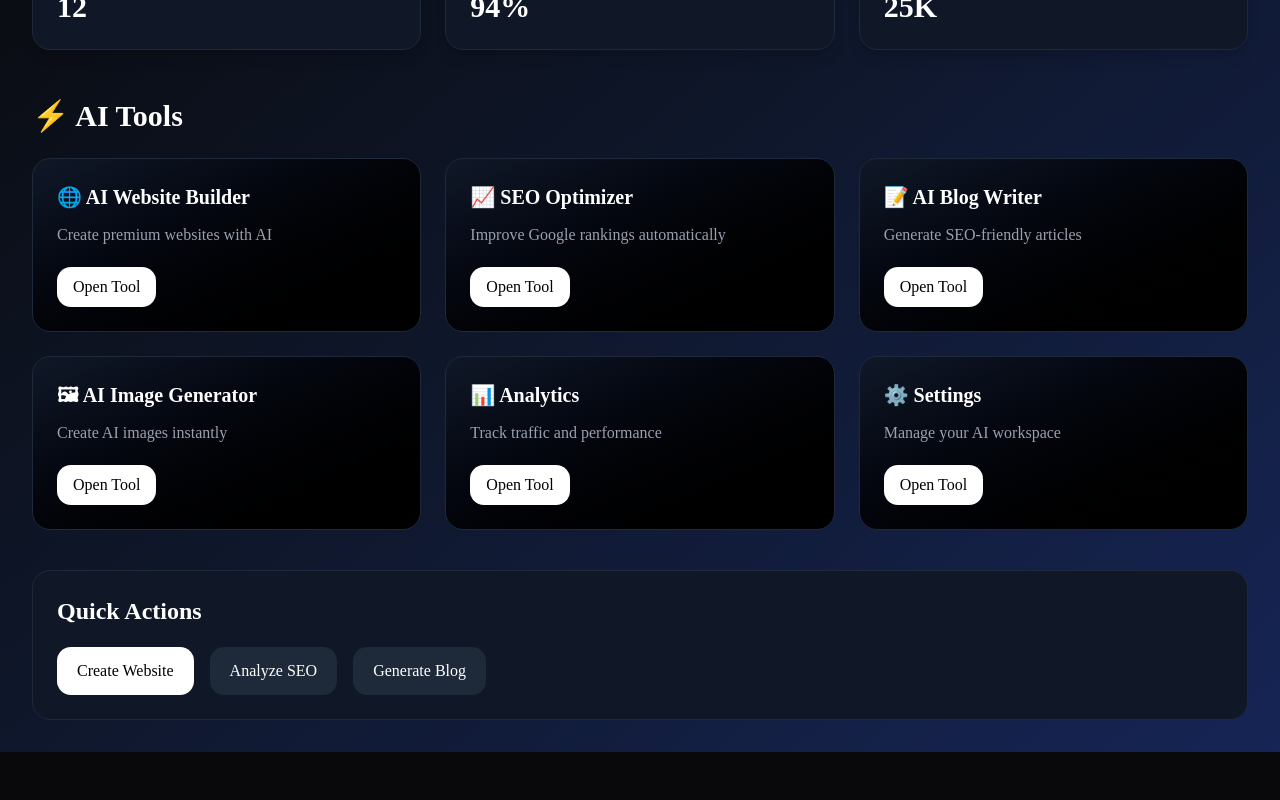
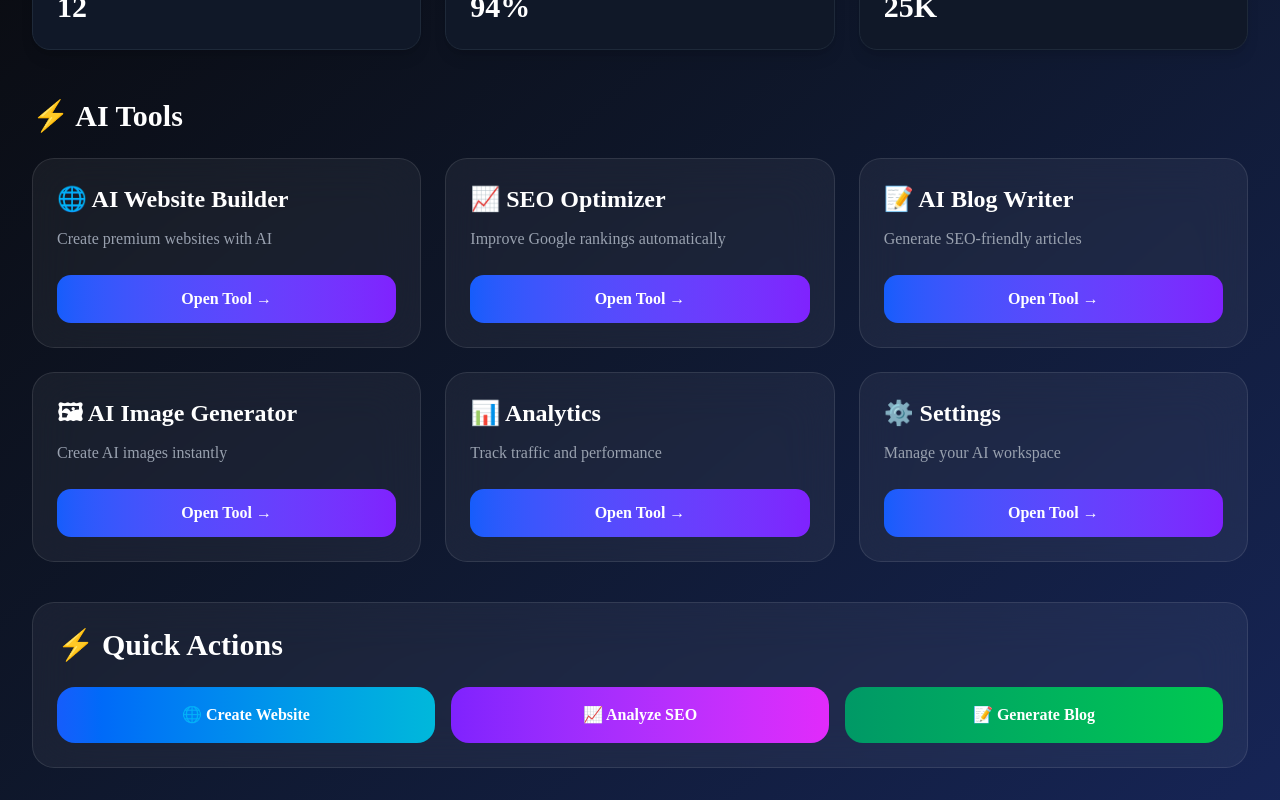
Before and after one commit to viraj3628-raj/SitePilot-AI, a Next.js app: page / in a window 1280 px wide. Shown: the part 298-1098 px from the top of the page. Before the commit the page ends 1050 px from the top, so only its background shows below. Built offline with nearby package versions, Linux system fonts and the light colour scheme.

Commit message:
Premium QuickActions UI

```diff
--- a/components/dashboard/FeatureCard.tsx
+++ b/components/dashboard/FeatureCard.tsx
@@ -6,8 +6,9 @@ export default function FeatureCard({
   text: string;
 }) {
   return (
-    <div className="rounded-2xl border border-gray-800 bg-gradient-to-br from-gray-900 to-black p-6 hover:scale-105 transition">
-      <h3 className="text-xl font-bold">
+    <div className="group rounded-3xl border border-white/10 bg-white/5 backdrop-blur-xl p-6 transition-all duration-300 hover:-translate-y-2 hover:border-blue-500 hover:shadow-2xl hover:shadow-blue-500/20">
+
+      <h3 className="text-2xl font-bold text-white">
         {title}
       </h3>
 
@@ -15,9 +16,10 @@ export default function FeatureCard({
         {text}
       </p>
 
-      <button className="mt-5 rounded-xl bg-white text-black px-4 py-2">
-        Open Tool
+      <button className="mt-6 w-full rounded-xl bg-gradient-to-r from-blue-600 to-violet-600 py-3 font-semibold text-white transition hover:scale-105">
+        Open Tool →
       </button>
+
     </div>
   );
 }
--- a/components/dashboard/QuickActions.tsx
+++ b/components/dashboard/QuickActions.tsx
@@ -1,23 +1,23 @@
 export default function QuickActions() {
   return (
-    <div className="mt-10 rounded-2xl border border-gray-800 bg-gray-900 p-6">
+    <div className="mt-10 rounded-3xl border border-white/10 bg-white/5 backdrop-blur-xl p-6">
 
-      <h2 className="text-2xl font-bold">
-        Quick Actions
+      <h2 className="text-3xl font-bold text-white mb-6">
+        ⚡ Quick Actions
       </h2>
 
-      <div className="flex flex-wrap gap-4 mt-5">
+      <div className="grid gap-4 md:grid-cols-3">
 
-        <button className="bg-white text-black px-5 py-3 rounded-xl">
-          Create Website
+        <button className="rounded-2xl bg-gradient-to-r from-blue-600 to-cyan-500 py-4 text-white font-semibold transition hover:scale-105">
+          🌐 Create Website
         </button>
 
-        <button className="bg-gray-800 px-5 py-3 rounded-xl">
-          Analyze SEO
+        <button className="rounded-2xl bg-gradient-to-r from-violet-600 to-fuchsia-500 py-4 text-white font-semibold transition hover:scale-105">
+          📈 Analyze SEO
         </button>
 
-        <button className="bg-gray-800 px-5 py-3 rounded-xl">
-          Generate Blog
+        <button className="rounded-2xl bg-gradient-to-r from-emerald-600 to-green-500 py-4 text-white font-semibold transition hover:scale-105">
+          📝 Generate Blog
         </button>
 
       </div>
```
